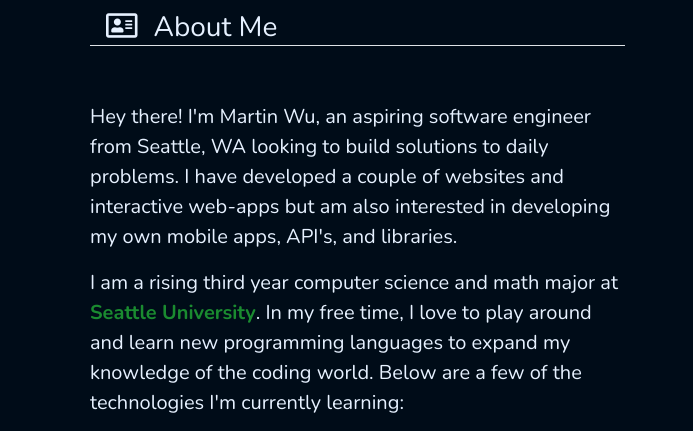
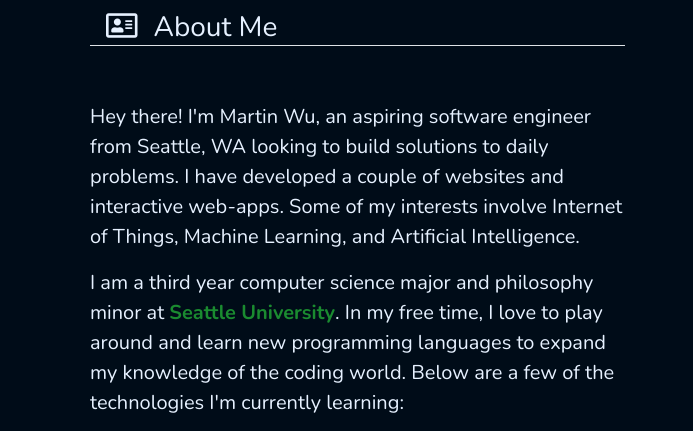
Before and after one commit to martian0718/martian0718.github.io, a plain HTML site: page index.html in a window 1280 px wide. Shown: the part 885-1316 px from the top of the page, 0-693 px from the left. Drawn offline with nearby package versions, Linux system fonts and the light colour scheme.

Commit message:
Updated Intro Bio in index.html

```diff
--- a/index.html
+++ b/index.html
@@ -98,10 +98,10 @@
               <p class = "mt-5 fade">
                 Hey there! I'm Martin Wu, an aspiring software engineer
                 from Seattle, WA looking to build solutions to daily problems. I have
-                developed a couple of websites and interactive web-apps but am
-                also interested in developing my own mobile apps, API's, and libraries.
+                developed a couple of websites and interactive web-apps. Some of my interests
+                involve Internet of Things, Machine Learning, and Artificial Intelligence.
               </p>
-              <p class = "mt-2 fade">I am a rising third year computer science and math major at <a class = "font-weight-bold" href="https://www.seattleu.edu/" target = "_blank">Seattle University</a>.
+              <p class = "mt-2 fade">I am a third year computer science major and philosophy minor at <a class = "font-weight-bold" href="https://www.seattleu.edu/" target = "_blank">Seattle University</a>.
               In my free time, I love to play around and learn
               new programming languages to expand my knowledge of the coding
               world. Below are a few of the technologies I'm currently learning:</p>
```
